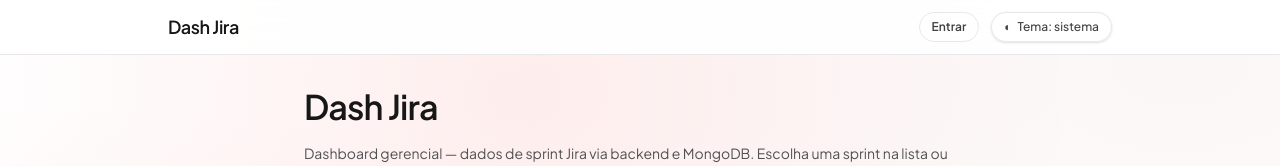
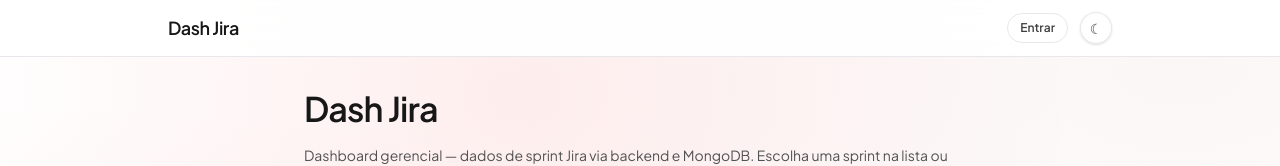
Before and after one commit to FilipePaixao/jira-dashboard, a Next.js app: page / in a window 1280 px wide. Shown: the top 166 px of the page. Built offline with nearby package versions, Linux system fonts and the light colour scheme; no server answers.

Commit message:
refactor: simplify theme toggle logic and update button styling
- Replaced mode state with a boolean for dark mode indication.
- Updated theme toggle function to directly switch between dark and light themes.
- Adjusted button styling for improved accessibility and visual consistency.

```diff
--- a/src/components/ThemeToggle.tsx
+++ b/src/components/ThemeToggle.tsx
@@ -3,37 +3,35 @@
 import { useEffect, useState } from 'react'
 import { getStoredTheme, setStoredTheme } from './ThemeInit'
 
-type Mode = 'light' | 'dark' | 'system'
-
 export function ThemeToggle() {
-  const [mode, setMode] = useState<Mode>('system')
+  const [isDark, setIsDark] = useState(false)
 
   useEffect(() => {
     queueMicrotask(() => {
-      setMode(getStoredTheme())
+      const mode = getStoredTheme()
+      const prefersDark = window.matchMedia('(prefers-color-scheme: dark)').matches
+      const dark = mode === 'dark' || (mode === 'system' && prefersDark)
+      setIsDark(dark)
     })
   }, [])
 
-  function cycle() {
-    const order: Mode[] = ['system', 'light', 'dark']
-    const next = order[(order.indexOf(mode) + 1) % order.length]
-    setMode(next)
-    setStoredTheme(next)
+  function toggleTheme() {
+    const next = !isDark
+    setIsDark(next)
+    setStoredTheme(next ? 'dark' : 'light')
   }
 
-  const label =
-    mode === 'system' ? 'Tema: sistema' : mode === 'light' ? 'Tema: claro' : 'Tema: escuro'
+  const label = isDark ? 'Ativar tema claro' : 'Ativar tema escuro'
 
   return (
     <button
       type="button"
-      onClick={() => cycle()}
-      className="app-theme-transition inline-flex items-center gap-1.5 rounded-full border border-secondary-light/90 bg-white/90 px-3 py-1.5 text-xs font-medium text-neutral-700 shadow-sm transition duration-300 ease-[cubic-bezier(0.22,1,0.36,1)] hover:border-sauvvi/40 hover:text-sauvvi dark:border-[#333333] dark:bg-[#1E1E1E]/90 dark:text-neutral-200 dark:hover:border-sauvvi/50"
+      onClick={toggleTheme}
+      className="app-theme-transition inline-flex h-8 w-8 items-center justify-center rounded-full border border-secondary-light/90 bg-white/90 text-sm text-neutral-700 shadow-sm transition-colors hover:border-sauvvi/40 hover:text-sauvvi dark:border-[#333333] dark:bg-[#1E1E1E]/90 dark:text-neutral-200 dark:hover:border-sauvvi/50"
       aria-label={label}
       title={label}
     >
-      {mode === 'system' ? '◐' : mode === 'light' ? '☀' : '☾'}{' '}
-      <span className="hidden sm:inline">{label}</span>
+      <span aria-hidden>{isDark ? '☀' : '☾'}</span>
     </button>
   )
 }
```
